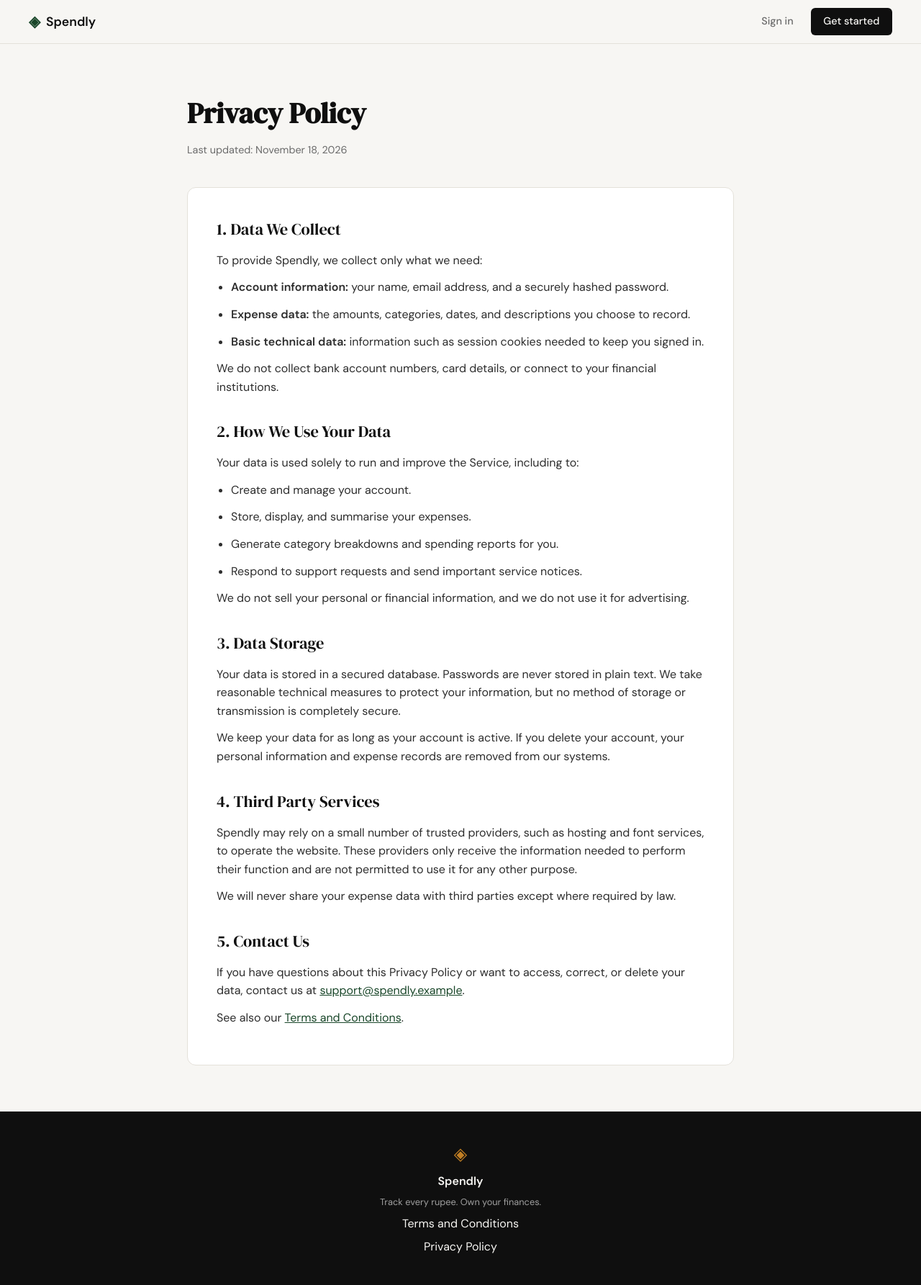
After one commit to vaibhavudande/spendly, a Flask app: page /privacy in a window 1280 px wide. The commit adds this page. Shown: the whole page at 72% size. Run offline with Flask 3, Linux system fonts and the light colour scheme.

Commit message:
landing: add privacy policy page and route

```diff
--- a/app.py
+++ b/app.py
@@ -25,6 +25,11 @@ def login():
 @app.route("/terms")
 def terms():
     return render_template("terms.html")
+
+
+@app.route("/privacy")
+def privacy():
+    return render_template("privacy.html")
 
 
 # ------------------------------------------------------------------ #
--- a/static/css/style.css
+++ b/static/css/style.css
@@ -508,6 +508,65 @@ a { color: inherit; text-decoration: none; }
 }
 
 /* ------------------------------------------------------------------ */
+/* Legal pages (Terms, Privacy)                                        */
+/* ------------------------------------------------------------------ */
+
+.legal-section {
+    padding: 4rem 2rem;
+}
+
+.legal-container {
+    max-width: 760px;
+    margin: 0 auto;
+}
+
+.legal-header {
+    margin-bottom: 2.5rem;
+}
+
+.legal-title {
+    font-family: var(--font-display);
+    font-size: 2.5rem;
+    color: var(--ink);
+    margin-bottom: 0.5rem;
+}
+
+.legal-updated {
+    font-size: 0.9rem;
+    color: var(--ink-muted);
+}
+
+.legal-card {
+    background: var(--paper-card);
+    border: 1px solid var(--border);
+    border-radius: var(--radius-md);
+    padding: 2.5rem;
+}
+
+.legal-card h2 {
+    font-family: var(--font-display);
+    font-size: 1.4rem;
+    font-weight: 400;
+    color: var(--ink);
+    margin: 2rem 0 0.75rem;
+}
+
+.legal-card h2:first-child { margin-top: 0; }
+
+.legal-card p,
+.legal-card li {
+    color: var(--ink-soft);
+    margin-bottom: 0.75rem;
+}
+
+.legal-card ul { padding-left: 1.25rem; margin-bottom: 0.75rem; }
+
+.legal-card a {
+    color: var(--accent);
+    text-decoration: underline;
+}
+
+/* ------------------------------------------------------------------ */
 /* Responsive                                                          */
 /* ------------------------------------------------------------------ */
 
@@ -527,4 +586,8 @@ a { color: inherit; text-decoration: none; }
 @media (max-width: 600px) {
     .nav-links a:not(.nav-cta) { display: none; }
     .hero { padding: 3rem 1rem 2rem; }
+
+    .legal-section { padding: 2.5rem 1rem; }
+    .legal-card { padding: 1.5rem; }
+    .legal-title { font-size: 2rem; }
 }
--- a/templates/base.html
+++ b/templates/base.html
@@ -35,7 +35,7 @@
             <span class="footer-name">Spendly</span>
             <p class="footer-copy">Track every rupee. Own your finances.</p>
             <a href="{{ url_for('terms') }}">Terms and Conditions</a>
-            <a href="#">Privacy Policy</a>
+            <a href="{{ url_for('privacy') }}">Privacy Policy</a>
         </div>
     </footer>
 
--- /dev/null
+++ b/templates/privacy.html
@@ -0,0 +1,79 @@
+{% extends "base.html" %}
+
+{% block title %}Privacy Policy — Spendly{% endblock %}
+
+{% block content %}
+
+<section class="legal-section">
+    <div class="legal-container">
+
+        <div class="legal-header">
+            <h1 class="legal-title">Privacy Policy</h1>
+            <p class="legal-updated">Last updated: November 18, 2026</p>
+        </div>
+
+        <div class="legal-card">
+            <h2>1. Data We Collect</h2>
+            <p>To provide Spendly, we collect only what we need:</p>
+            <ul>
+                <li><strong>Account information:</strong> your name, email address, and a securely hashed password.</li>
+                <li><strong>Expense data:</strong> the amounts, categories, dates, and descriptions you choose to record.</li>
+                <li><strong>Basic technical data:</strong> information such as session cookies needed to keep you signed in.</li>
+            </ul>
+            <p>
+                We do not collect bank account numbers, card details, or connect to your
+                financial institutions.
+            </p>
+
+            <h2>2. How We Use Your Data</h2>
+            <p>Your data is used solely to run and improve the Service, including to:</p>
+            <ul>
+                <li>Create and manage your account.</li>
+                <li>Store, display, and summarise your expenses.</li>
+                <li>Generate category breakdowns and spending reports for you.</li>
+                <li>Respond to support requests and send important service notices.</li>
+            </ul>
+            <p>
+                We do not sell your personal or financial information, and we do not use it
+                for advertising.
+            </p>
+
+            <h2>3. Data Storage</h2>
+            <p>
+                Your data is stored in a secured database. Passwords are never stored in plain
+                text. We take reasonable technical measures to protect your information, but
+                no method of storage or transmission is completely secure.
+            </p>
+            <p>
+                We keep your data for as long as your account is active. If you delete your
+                account, your personal information and expense records are removed from our
+                systems.
+            </p>
+
+            <h2>4. Third Party Services</h2>
+            <p>
+                Spendly may rely on a small number of trusted providers, such as hosting and
+                font services, to operate the website. These providers only receive the
+                information needed to perform their function and are not permitted to use it
+                for any other purpose.
+            </p>
+            <p>
+                We will never share your expense data with third parties except where required
+                by law.
+            </p>
+
+            <h2>5. Contact Us</h2>
+            <p>
+                If you have questions about this Privacy Policy or want to access, correct, or
+                delete your data, contact us at
+                <a href="mailto:support@spendly.example">support@spendly.example</a>.
+            </p>
+            <p>
+                See also our <a href="{{ url_for('terms') }}">Terms and Conditions</a>.
+            </p>
+        </div>
+
+    </div>
+</section>
+
+{% endblock %}
```
Also changed, not shown: file.txt (+14 -0 lines), templates/terms.html (+1 -51 lines).
